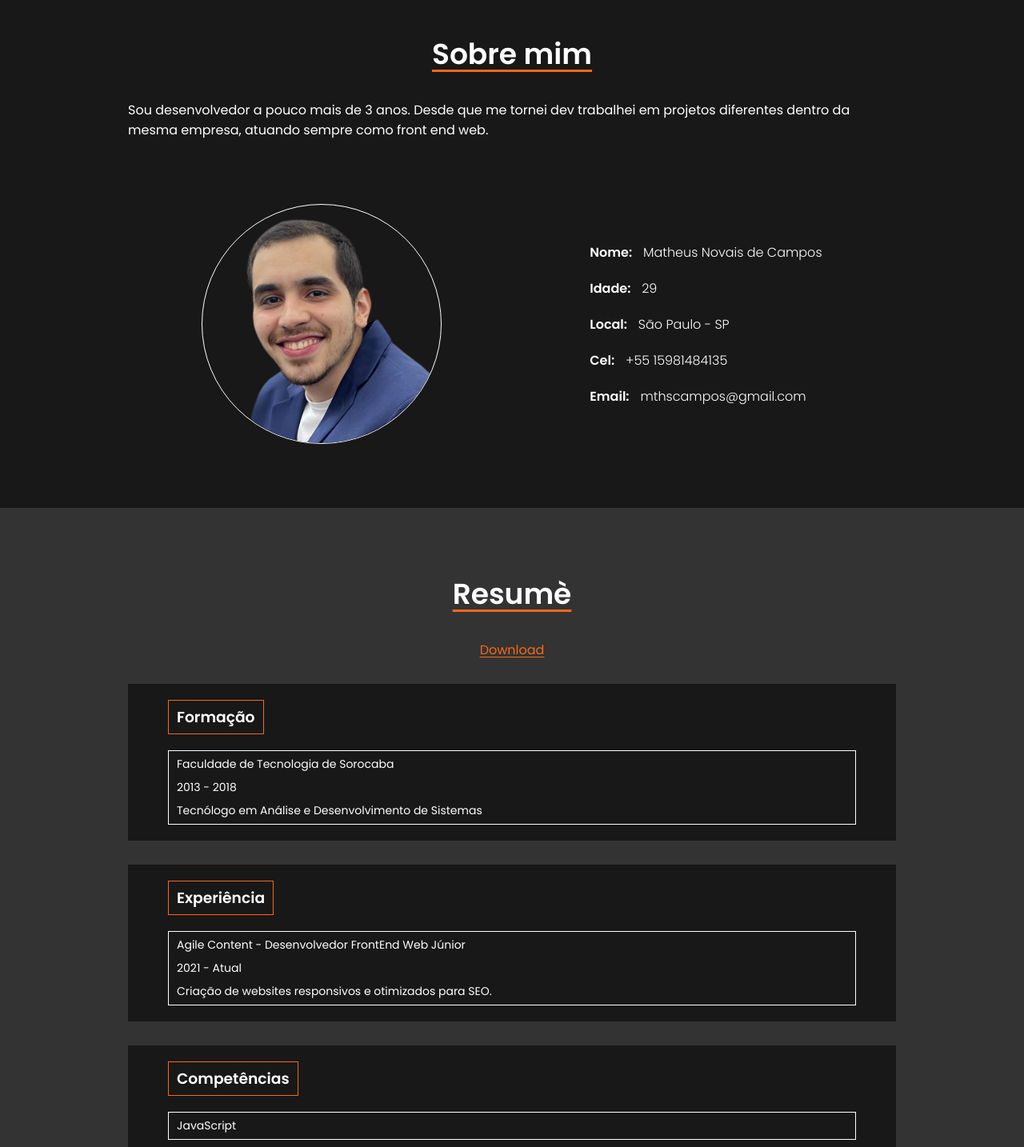
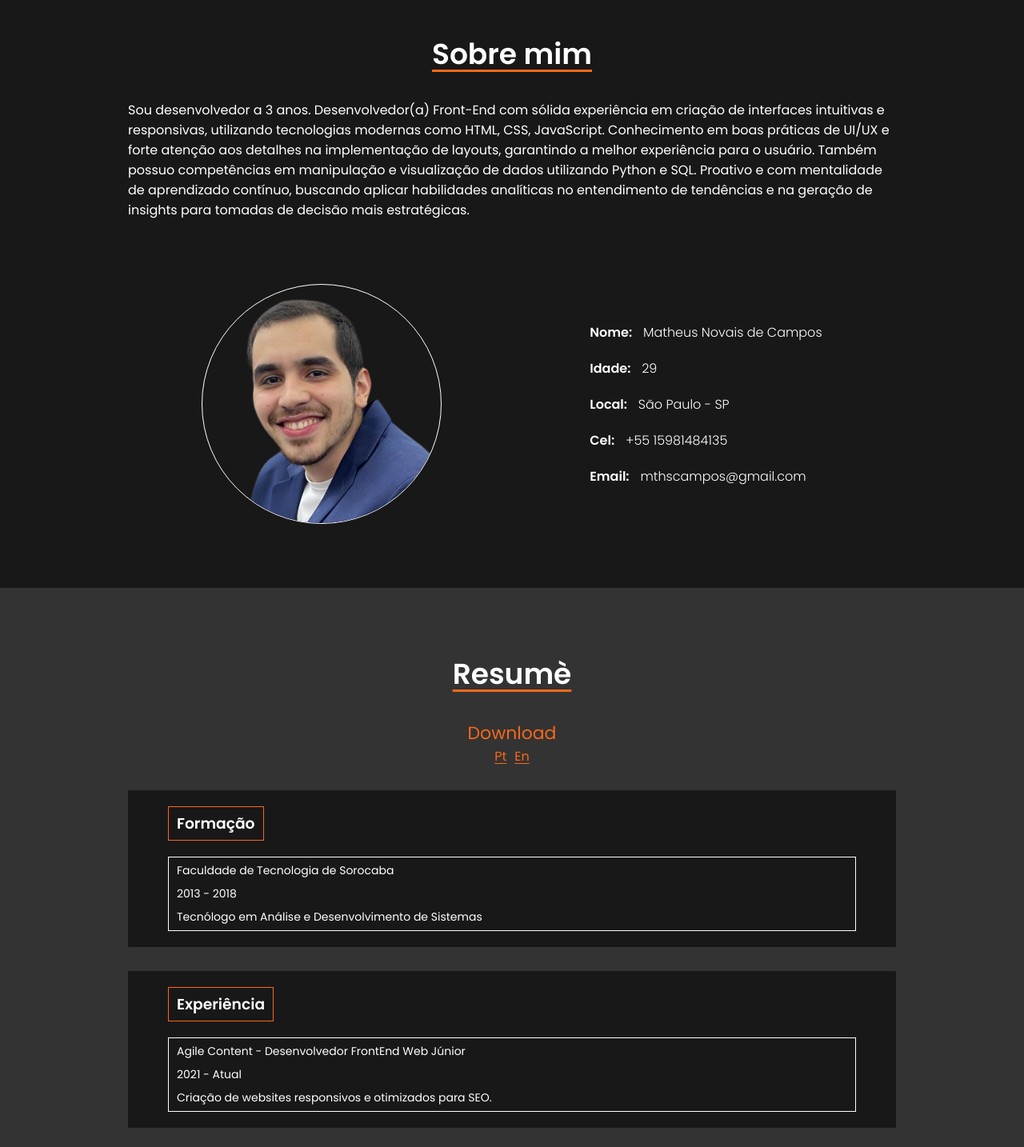
Before and after one commit to matheusnovais95/my-resume, a Next.js app: page / in a window 1280 px wide. Shown: the part 840-2274 px from the top of the page at 80% size. Built offline with nearby package versions, Linux system fonts and the light colour scheme.

Commit message:
adicionado ads sense

```diff
--- a/src/api/db.js
+++ b/src/api/db.js
@@ -11,8 +11,8 @@ export const data = {
       github: "https://github.com/matheusnovais95",
     },
   ],
-  sobre:
-    "Sou desenvolvedor a pouco mais de 3 anos. Desde que me tornei dev trabalhei em projetos diferentes dentro da mesma empresa, atuando sempre como front end web.",
+  sobre: `Sou desenvolvedor a 3 anos. Desenvolvedor(a) Front-End com sólida experiência em criação de interfaces intuitivas e responsivas, utilizando tecnologias modernas como HTML, CSS, JavaScript. Conhecimento em boas práticas de UI/UX e forte atenção aos detalhes na implementação de layouts, garantindo a melhor experiência para o usuário.
+    Também possuo competências em manipulação e visualização de dados utilizando Python e SQL. Proativo e com mentalidade de aprendizado contínuo, buscando aplicar habilidades analíticas no entendimento de tendências e na geração de insights para tomadas de decisão mais estratégicas.`,
   educacao: [
     {
       instituicao: "Faculdade de Tecnologia de Sorocaba",
@@ -42,6 +42,8 @@ export const data = {
     "Chakra UI",
     "Git",
     "Figma",
+    "SQL",
+    "Python",
   ],
   linguas: [
     {
--- a/src/app/layout.tsx
+++ b/src/app/layout.tsx
@@ -1,22 +1,33 @@
-import './globals.css'
-import type { Metadata } from 'next'
-import { Inter } from 'next/font/google'
+import "./globals.css";
+import type { Metadata } from "next";
+import { Inter } from "next/font/google";
+import Head from "next/head";
 
-const inter = Inter({ subsets: ['latin'] })
+const inter = Inter({ subsets: ["latin"] });
 
 export const metadata: Metadata = {
-  title: 'Matheus Novais',
-  description: 'About me end my skills',
-}
+  title: "Matheus Novais",
+  description: "About me end my skills",
+};
 
 export default function RootLayout({
   children,
 }: {
-  children: React.ReactNode
+  children: React.ReactNode;
 }) {
   return (
     <html lang="en">
+      <Head>
+        <script
+          async
+          src="https://pagead2.googlesyndication.com/pagead/js/adsbygoogle.js?client=ca-pub-5911231162501990"
+        ></script>
+        <meta
+          name="google-adsense-account"
+          content="ca-pub-5911231162501990"
+        ></meta>
+      </Head>
       <body className={inter.className}>{children}</body>
     </html>
-  )
+  );
 }
--- a/src/components/resume/index.jsx
+++ b/src/components/resume/index.jsx
@@ -8,17 +8,51 @@ export const Resume = ({ data }) => {
     <div className={styles.containerResume} id="resume">
       <Title text="Resumè" />
       <section className={styles.infosResume}>
-        <a
+        <div
           style={{
-            color: "var(--primary-color)",
-            textDecoration: "underline",
-            textUnderlineOffset: "0.2em",
+            height: "auto",
+            width: "auto",
+            display: "flex",
+            flexDirection: "column",
+            justifyContent: "center",
+            alignItems: "center",
           }}
-          href="/assets/Matheus_Campos_Resume_2024.pdf"
-          download="Matheus-Novais-Campos-Resume.pdf"
         >
-          Download
-        </a>
+          <span style={{ color: "var(--primary-color)", fontSize: 22 }}>
+            Download
+          </span>
+          <div
+            style={{
+              height: "auto",
+              width: "auto",
+              display: "flex",
+              gap: 10,
+            }}
+          >
+            <a
+              style={{
+                color: "var(--primary-color)",
+                textDecoration: "underline",
+                textUnderlineOffset: "0.2em",
+              }}
+              href="/assets/Matheus_Campos_Resume_pt.pdf"
+              download="Matheus-Novais-Campos-pt.pdf"
+            >
+              Pt
+            </a>
+            <a
+              style={{
+                color: "var(--primary-color)",
+                textDecoration: "underline",
+                textUnderlineOffset: "0.2em",
+              }}
+              href="/assets/Matheus_Campos_Resume_en.pdf"
+              download="Matheus-Novais-Campos-en.pdf"
+            >
+              En
+            </a>
+          </div>
+        </div>
         <ResumeItem title="Formação">
           {data.educacao.map((item, i) => {
             return (
```
Also changed, not shown: src/components/ads/index.tsx (added, +11 -0 lines), ads.txt (added), 2 other files (tests, documents, lock files or other folders).
